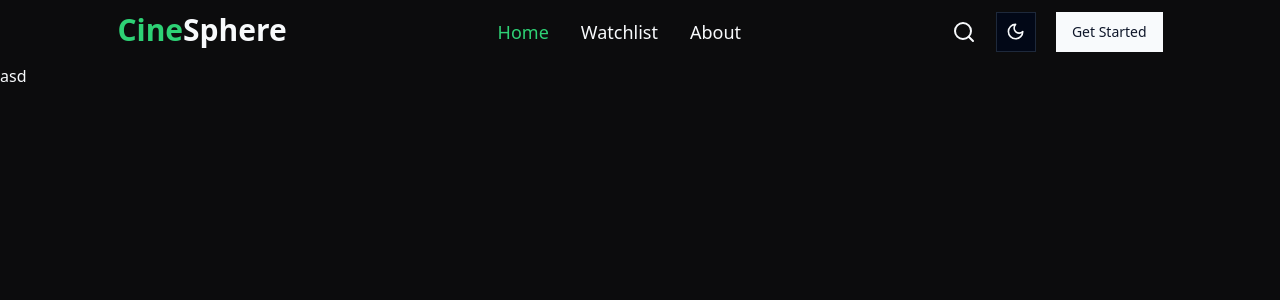
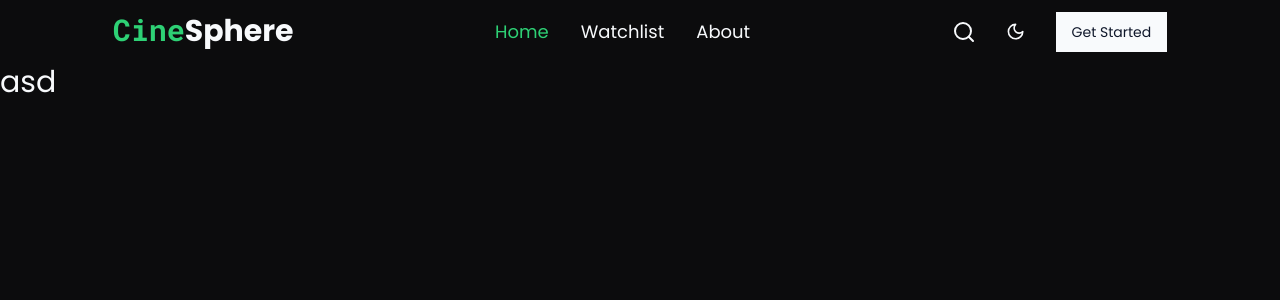
Before and after one commit to HamzaHamani/CineSphere, a Next.js app: page / in a window 1280 px wide. Shown: the top 300 px of the page. Built offline with nearby package versions, Linux system fonts and the light colour scheme.

Commit message:
some small tweaks

```diff
--- a/app/layout.tsx
+++ b/app/layout.tsx
@@ -1,7 +1,11 @@
 import type { Metadata } from "next";
-import { Poppins } from "next/font/google";
+import { Poppins, Inter, Roboto_Mono } from "next/font/google";
 import "./globals.css";
 import NavBar from "@/components/Self/NavBar";
+export const metadata: Metadata = {
+  title: "Create Next App",
+  description: "Generated by create next app",
+};
 
 const poppins = Poppins({
   subsets: ["latin"],
@@ -9,10 +13,11 @@ const poppins = Poppins({
   weight: ["100", "200", "400", "600", "700", "800", "900"],
 });
 
-export const metadata: Metadata = {
-  title: "Create Next App",
-  description: "Generated by create next app",
-};
+const roboto_mono = Roboto_Mono({
+  subsets: ["latin"],
+  display: "swap",
+  variable: "--font-roboto-mono",
+});
 
 export default function RootLayout({
   children,
@@ -22,10 +27,7 @@ export default function RootLayout({
   return (
     <html lang="en">
       <body
-        className={
-          (poppins.className,
-          " dark bg-backgroundMain-50 transition-all duration-300 ease-linear")
-        }
+        className={`${poppins.variable} ${roboto_mono.variable} font-pop  dark bg-backgroundMain-50 transition-all duration-300 ease-linear `}
       >
         <NavBar />
         {children}
--- a/app/page.tsx
+++ b/app/page.tsx
@@ -15,13 +15,13 @@ export default async function Home() {
   // const data = await res.json();
   // console.log(data.results[0]);
   // console.log(data);
-  //! fix error with auth key in env, and how to use ggogle fonts with tailwid
+  //TODO ! fix error with auth key in env, and how to use ggogle fonts with tailwid
   return (
     <main>
       {/* {data.results?.map((e: any) => (
         <p key={e.id}>{e.original_title}</p>
       ))} */}
-      <p>asd</p>
+      <p className="text-3xl">asd</p>
     </main>
   );
 }
--- a/components/Self/NavBar.tsx
+++ b/components/Self/NavBar.tsx
@@ -7,12 +7,13 @@ import Link from "next/link";
 
 export default function NavBar() {
   return (
-    <nav className="flex justify-around p-3 ">
+    <nav className="flex justify-around p-3">
       <h1 className="text-3xl font-bold">
-        <span className="text-primaryMain-500 font-extrabold">Cine</span>Sphere
+        <span className="font-mono  text-primaryMain-500">Cine</span>
+        Sphere
       </h1>
-      <ul className="flex items-center justify-center gap-8 cursor-pointer text-lg font-medium">
-        <li className="text-primaryMain-500">Home</li>
+      <ul className="flex cursor-pointer items-center justify-center gap-8 text-lg font-medium">
+        <li className="text-primaryMain-500 ">Home</li>
         <li>Watchlist</li>
         <li>About</li>
       </ul>
--- a/components/Self/Toggle.tsx
+++ b/components/Self/Toggle.tsx
@@ -15,6 +15,8 @@ import {
 export function Toggle() {
   // const { setTheme } = useTheme();
   const [darkMode, setDarkMode] = React.useState(() => {
+    if (localStorage.getItem("theme") === null)
+      localStorage.setItem("theme", "dark");
     const theme = localStorage.getItem("theme");
     // Set default to dark if theme is not found or localStorage is empty
     return theme === "light" ? false : true;
@@ -48,7 +50,7 @@ export function Toggle() {
     <Button
       variant="outline"
       size="icon"
-      className=" "
+      className=" border-none shadow-none bg-backgroundMain-50 hover:bg-backgroundMain-100 "
       onClick={() => setDarkMode((value) => !value)}
     >
       {darkMode ? (
@@ -59,18 +61,5 @@ export function Toggle() {
 
       <span className="sr-only">Toggle theme</span>
     </Button>
-    // <DropdownMenu>
-    //   <DropdownMenuTrigger asChild>
-
-    //   </DropdownMenuTrigger>
-    //   <DropdownMenuContent align="end">
-    //     <DropdownMenuItem onClick={() => setDarkMode(false)}>
-    //       Light
-    //     </DropdownMenuItem>
-    //     <DropdownMenuItem onClick={() => setDarkMode(true)}>
-    //       Dark
-    //     </DropdownMenuItem>
-    //   </DropdownMenuContent>
-    // </DropdownMenu>
   );
 }
--- a/package.json
+++ b/package.json
@@ -29,6 +29,8 @@
     "eslint": "^8",
     "eslint-config-next": "14.0.4",
     "postcss": "^8",
+    "prettier": "^3.1.1",
+    "prettier-plugin-tailwindcss": "^0.5.10",
     "tailwindcss": "^3.3.0",
     "typescript": "^5"
   }
--- /dev/null
+++ b/prettier.config.js
@@ -0,0 +1,3 @@
+module.exports = {
+  plugins: ["prettier-plugin-tailwindcss"],
+};
--- a/tailwind.config.ts
+++ b/tailwind.config.ts
@@ -1,5 +1,5 @@
 import type { Config } from "tailwindcss";
-
+// import { fontFamily } from "tailwindcss/defaultTheme";
 const config = {
   darkMode: ["class"],
   content: [
@@ -35,6 +35,10 @@ const config = {
       // => @media (max-width: 639px) { ... }
     },
     extend: {
+      fontFamily: {
+        pop: ["var(--font-poppins)"],
+        mono: ["var(--font-roboto-mono)"],
+      },
       colors: {
         textMain: {
           50: "var(--textMain-50)",
```
Also changed, not shown: 1 other file (tests, documents, lock files or other folders).
